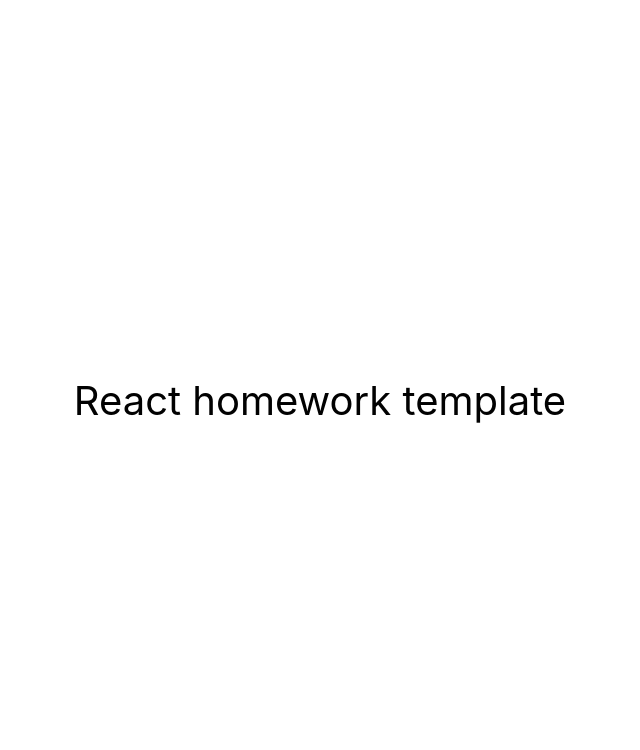
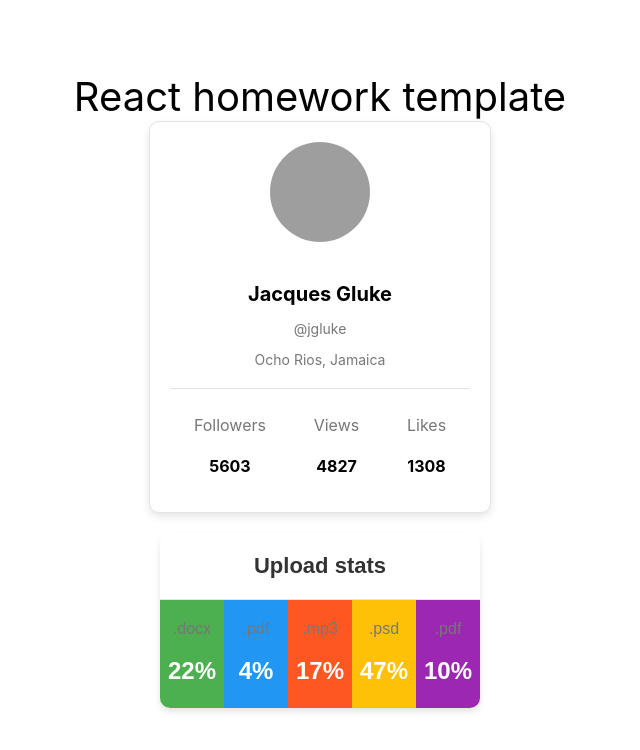
Before and after one commit to PiotrKarys/goit-react-hw-01-components, a React (Create React App) app: page / in a window 1280 px wide. Shown: the top 750 px of the page, without its empty margins (320-960 px from the left). Built offline with nearby package versions, Linux system fonts and the light colour scheme; grey boxes are pictures that could not be loaded.

Commit message:
profile+ stats

```diff
--- a/package.json
+++ b/package.json
@@ -36,5 +36,8 @@
       "last 1 firefox version",
       "last 1 safari version"
     ]
+  },
+  "devDependencies": {
+    "prop-types": "^15.8.1"
   }
 }
--- a/src/components/App.jsx
+++ b/src/components/App.jsx
@@ -1,16 +1,31 @@
+import React from 'react';
+import Profile from './profile/profile';
+import Statistics from './stats/statistics';
+import user from './profile/user.json';
+import data from './stats/data.json';
+
 export const App = () => {
   return (
     <div
       style={{
         height: '100vh',
         display: 'flex',
+        flexDirection: 'column',
         justifyContent: 'center',
         alignItems: 'center',
         fontSize: 40,
-        color: '#010101'
+        color: '#010101',
       }}
     >
       React homework template
+      <Profile
+        avatar={user.avatar}
+        username={user.username}
+        tag={user.tag}
+        location={user.location}
+        stats={user.stats}
+      />
+      <Statistics title="Upload stats" stats={data} />
     </div>
   );
 };
--- /dev/null
+++ b/src/components/profile/profile.css
@@ -0,0 +1,58 @@
+.profile {
+  width: 300px;
+  margin: 0 auto;
+  padding: 20px;
+  border: 1px solid #e1e4e8;
+  border-radius: 10px;
+  background-color: #fff;
+  text-align: center;
+  box-shadow: 0 4px 8px rgba(0, 0, 0, 0.1);
+}
+
+.description {
+  margin-bottom: 20px;
+}
+
+.avatar {
+  width: 100px;
+  height: 100px;
+  border-radius: 50%;
+  margin-bottom: 10px;
+}
+
+.name {
+  font-size: 20px;
+  font-weight: bold;
+  margin-bottom: 5px;
+}
+
+.tag,
+.location {
+  font-size: 14px;
+  color: #777;
+}
+
+.stats {
+  list-style: none;
+  padding: 0;
+  margin: 0;
+  display: flex;
+  justify-content: space-around;
+  border-top: 1px solid #e1e4e8;
+  padding-top: 10px;
+}
+
+.stats li {
+  display: flex;
+  flex-direction: column;
+}
+
+.label {
+  font-size: 12px;
+  color: #777;
+}
+
+.quantity {
+  font-size: 16px;
+  font-weight: bold;
+}
--- /dev/null
+++ b/src/components/profile/profile.jsx
@@ -0,0 +1,42 @@
+import React from 'react';
+import PropTypes from 'prop-types';
+import './profile.css';
+
+const Profile = ({ avatar, username, tag, location, stats }) => {
+  return (
+    <div className="profile">
+      <div className={'description'}>
+        <img src={avatar} alt="User avatar" className="avatar" />
+        <p className="name">{username}</p>
+        <p className="tag">@{tag}</p>
+        <p className="location">{location}</p>
+      </div>
+      <ul className="stats">
+        <li>
+          <p className="label">Followers</p>
+          <p className="quantity">{stats.followers}</p>
+        </li>
+        <li>
+          <p className="label">Views</p>
+          <p className="quantity">{stats.views}</p>
+        </li>
+        <li>
+          <p className="label">Likes</p>
+          <p className="quantity">{stats.likes}</p>
+        </li>
+      </ul>
+    </div>
+  );
+};
+Profile.propTypes = {
+  username: PropTypes.string.isRequired,
+  tag: PropTypes.string.isRequired,
+  location: PropTypes.string.isRequired,
+  avatar: PropTypes.string.isRequired,
+  stats: PropTypes.shape({
+    followers: PropTypes.number.isRequired,
+    views: PropTypes.number.isRequired,
+    likes: PropTypes.number.isRequired,
+  }).isRequired,
+};
+export default Profile;
--- /dev/null
+++ b/src/components/stats/statistics.css
@@ -0,0 +1,63 @@
+.statistics {
+  width: 320px;
+  margin: 20px auto;
+  text-align: center;
+  border-radius: 10px;
+  background-color: #fff;
+  box-shadow: 0 4px 6px rgba(0, 0, 0, 0.1);
+  overflow: hidden;
+  font-family: Arial, sans-serif;
+}
+
+.title {
+  font-size: 22px;
+  margin: 0;
+  padding: 20px 0;
+  color: #333;
+  border-bottom: 1px solid #e1e4e8;
+}
+
+.stat-list {
+  display: flex;
+  padding: 0;
+  margin: 0;
+  list-style: none;
+}
+
+.item {
+  flex: 1;
+  padding: 20px 0;
+  text-align: center;
+  color: #fff;
+}
+
+.label {
+  display: block;
+  font-size: 16px;
+  margin-bottom: 5px;
+}
+
+.percentage {
+  font-size: 24px;
+  font-weight: bold;
+}
+
+.color-0 {
+  background-color: #4caf50;
+}
+
+.color-1 {
+  background-color: #2196f3;
+}
+
+.color-2 {
+  background-color: #ff5722;
+}
+
+.color-3 {
+  background-color: #ffc107;
+}
+
+.color-4 {
+  background-color: #9c27b0;
+}
--- /dev/null
+++ b/src/components/stats/statistics.jsx
@@ -0,0 +1,32 @@
+import React from 'react';
+import PropTypes from 'prop-types';
+import './statistics.css';
+
+const Statistics = ({ title, stats }) => {
+  return (
+    <section className="statistics">
+      {title && <h2 className="title">{title}</h2>}
+      <ul className="stat-list">
+        {stats.map(({ id, label, percentage }, index) => (
+          <li key={id} className={`item color-${index % 5}`}>
+            <span className="label">{label}</span>
+            <span className="percentage">{percentage}%</span>
+          </li>
+        ))}
+      </ul>
+    </section>
+  );
+};
+
+Statistics.propTypes = {
+  title: PropTypes.string,
+  stats: PropTypes.arrayOf(
+    PropTypes.shape({
+      id: PropTypes.string.isRequired,
+      label: PropTypes.string.isRequired,
+      percentage: PropTypes.number.isRequired,
+    })
+  ).isRequired,
+};
+
+export default Statistics;
```
Also changed, not shown: src/components/profile/user.json (renamed from src/components/user.json), src/components/stats/data.json (renamed from src/components/data.json), 1 other file (tests, documents, lock files or other folders).
